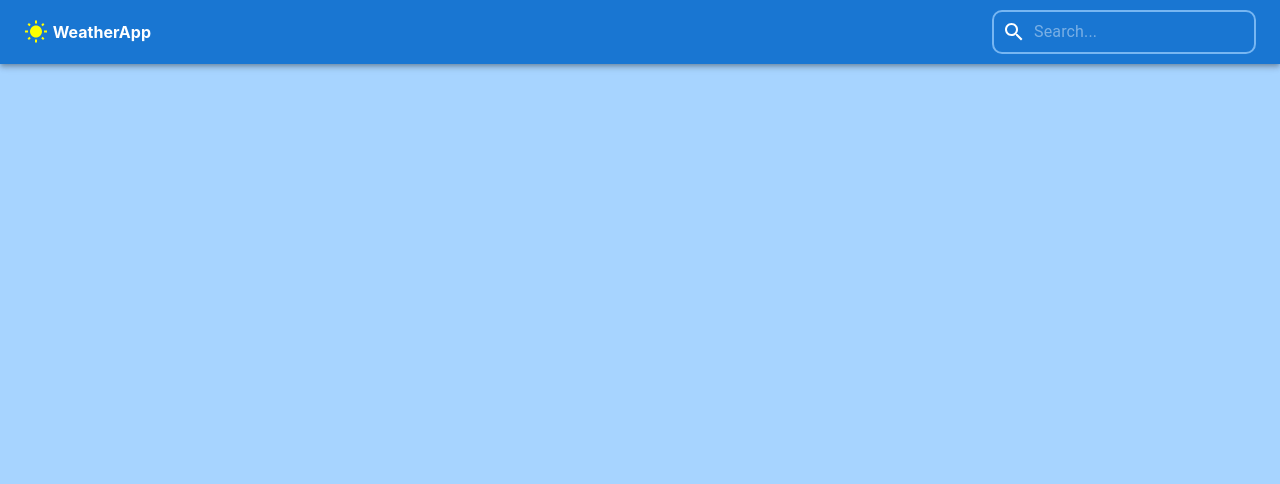
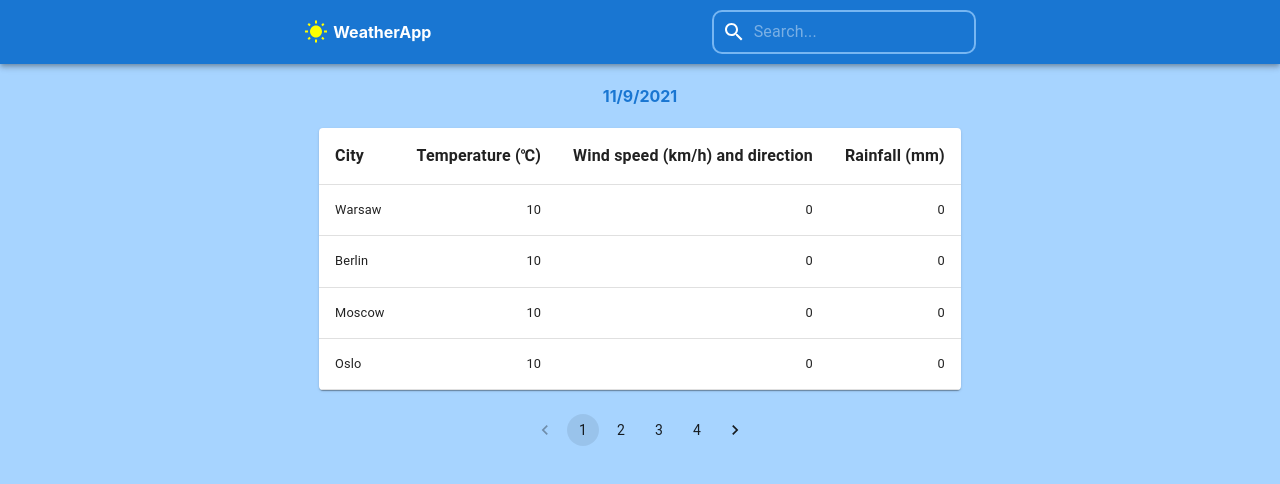
Before and after one commit to Kuczi11/Meteorology-project, a React (Create React App) app: page / in a window 1280 px wide. Shown: the top 484 px of the page. Built offline with nearby package versions, Linux system fonts and the light colour scheme.

Commit message:
general interface of app created

```diff
--- a/src/App.jsx
+++ b/src/App.jsx
@@ -1,10 +1,13 @@
 import React from 'react';
+import './reset.css';
 import Navbar from './components/Navbar';
+import Homepage from './components/Homepage';
 
 function App() {
   return (
     <div className="App">
       <Navbar />
+      <Homepage />
     </div>
   );
 }
--- /dev/null
+++ b/src/components/Homepage/CurrentDate/index.jsx
@@ -0,0 +1,18 @@
+import React from 'react';
+import useStyles from './styles';
+
+const CurrentDate = () => {
+  const classes = useStyles();
+  const date = new Date();
+  const actualDate = date.toLocaleDateString();
+
+  return (
+    <div className={classes.currentDate}>
+      <h2>
+        {actualDate}
+      </h2>
+    </div>
+  );
+};
+
+export default CurrentDate;
--- /dev/null
+++ b/src/components/Homepage/CurrentDate/styles.js
@@ -0,0 +1,13 @@
+import { makeStyles } from '@mui/styles';
+
+const useStyles = makeStyles({
+  currentDate: {
+    marginTop: '1.5em',
+    fontWeight: 'bold',
+    '& h2': {
+      color: '#1976D2',
+    },
+  },
+});
+
+export default useStyles;
--- /dev/null
+++ b/src/components/Homepage/WeatherInfo/index.jsx
@@ -0,0 +1,53 @@
+import React from 'react';
+import {
+  TableBody, Table, TableRow, TableCell, TableContainer,
+  Paper, TableHead,
+} from '@mui/material';
+import useStyles from './styles';
+
+const weatherData = (capital, temperature, windSpeed, rain) => ({
+  capital, temperature, windSpeed, rain,
+});
+
+const cities = [
+  weatherData('Warsaw', 10, 0, 0),
+  weatherData('Berlin', 10, 0, 0),
+  weatherData('Moscow', 10, 0, 0),
+  weatherData('Oslo', 10, 0, 0),
+];
+
+const WeatherInfo = () => {
+  const classes = useStyles();
+  return (
+    <div className={classes.tableContentContainer}>
+      <TableContainer component={Paper}>
+        <Table>
+          <TableHead>
+            <TableRow>
+              <TableCell className={classes.tableHeaderCell}>City</TableCell>
+              <TableCell className={classes.tableHeaderCell}>Temperature (&#8451;)</TableCell>
+              <TableCell className={classes.tableHeaderCell}>
+                Wind speed (km/h) and direction
+              </TableCell>
+              <TableCell className={classes.tableHeaderCell}>Rainfall (mm)</TableCell>
+            </TableRow>
+          </TableHead>
+          <TableBody>
+            {cities.map((city) => (
+              <TableRow
+                key={city.capital}
+              >
+                <TableCell className={classes.tableDataCell}>{city.capital}</TableCell>
+                <TableCell className={classes.tableDataCell} align="right">{city.temperature}</TableCell>
+                <TableCell className={classes.tableDataCell} align="right">{city.windSpeed}</TableCell>
+                <TableCell className={classes.tableDataCell} align="right">{city.rain}</TableCell>
+              </TableRow>
+            ))}
+          </TableBody>
+        </Table>
+      </TableContainer>
+    </div>
+  );
+};
+
+export default WeatherInfo;
--- /dev/null
+++ b/src/components/Homepage/WeatherInfo/styles.js
@@ -0,0 +1,19 @@
+import { makeStyles } from '@mui/styles';
+
+const useStyles = makeStyles({
+  tableContentContainer: {
+    margin: '1.5em 0',
+    maxWidth: '100%',
+  },
+
+  tableHeaderCell: {
+    fontWeight: 'bold!important',
+    fontSize: '1em!important',
+  },
+
+  tableDataCell: {
+    fontSize: '0.8em!important',
+  },
+});
+
+export default useStyles;
--- /dev/null
+++ b/src/components/Homepage/index.jsx
@@ -0,0 +1,20 @@
+import React from 'react';
+import { Pagination, Stack } from '@mui/material';
+import WeatherInfo from './WeatherInfo';
+import useStyles from './styles';
+import CurrentDate from './CurrentDate';
+
+const Homepage = () => {
+  const classes = useStyles();
+  return (
+    <div className={classes.homepageContainer}>
+      <CurrentDate />
+      <WeatherInfo />
+      <Stack spacing={2}>
+        <Pagination count={4} />
+      </Stack>
+    </div>
+  );
+};
+
+export default Homepage;
--- /dev/null
+++ b/src/components/Homepage/styles.js
@@ -0,0 +1,11 @@
+import { makeStyles } from '@mui/styles';
+
+const useStyles = makeStyles({
+  homepageContainer: {
+    display: 'flex',
+    flexDirection: 'column',
+    alignItems: 'center',
+  },
+});
+
+export default useStyles;
--- a/src/components/Navbar/index.jsx
+++ b/src/components/Navbar/index.jsx
@@ -17,7 +17,9 @@ const Navbar = () => {
             <h4>WeatherApp</h4>
           </div>
           <div className={classes.navbarSearch}>
-            <IconButton><SearchIcon /></IconButton>
+            <IconButton>
+              <SearchIcon />
+            </IconButton>
             <InputBase placeholder="Search..." />
           </div>
         </Toolbar>
--- a/src/components/Navbar/styles.js
+++ b/src/components/Navbar/styles.js
@@ -9,6 +9,7 @@ const useStyles = makeStyles({
 
     '& h4': {
       marginLeft: '0.3em',
+      transition: 'color 0.5s linear',
       '&:hover': {
         color: 'yellow',
         transition: 'color 0.5s linear',
@@ -19,6 +20,9 @@ const useStyles = makeStyles({
   navbarToolbar: {
     display: 'inherit',
     justifyContent: 'space-between',
+    '@media (min-width: 992px)': {
+      justifyContent: 'space-evenly',
+    },
   },
 
   navbarLogo: {
--- a/src/index.css
+++ b/src/index.css
@@ -1,8 +1,3 @@
-* {
-  margin: 0;
-  padding: 0;
-}
-
 body {
   font-family: -apple-system, BlinkMacSystemFont, 'Segoe UI', 'Roboto', 'Oxygen',
     'Ubuntu', 'Cantarell', 'Fira Sans', 'Droid Sans', 'Helvetica Neue',
--- /dev/null
+++ b/src/reset.css
@@ -0,0 +1,47 @@
+/* http://meyerweb.com/eric/tools/css/reset/
+   v2.0 | 20110126
+   License: none (public domain)
+*/
+
+html, body, div, span, applet, object, iframe,
+h1, h2, h3, h4, h5, h6, p, blockquote, pre,
+a, abbr, acronym, address, big, cite, code,
+del, dfn, em, img, ins, kbd, q, s, samp,
+small, strike, strong, sub, sup, tt, var,
+b, u, i, center,
+dl, dt, dd, ol, ul, li,
+fieldset, form, label, legend,
+table, caption, tbody, tfoot, thead, tr, th, td,
+article, aside, canvas, details, embed,
+figure, figcaption, footer, header, hgroup,
+menu, nav, output, ruby, section, summary,
+time, mark, audio, video {
+    margin: 0;
+    padding: 0;
+    border: 0;
+    font-size: 100%;
+    vertical-align: baseline;
+}
+/* HTML5 display-role reset for older browsers */
+article, aside, details, figcaption, figure,
+footer, header, hgroup, menu, nav, section {
+    display: block;
+}
+body {
+    line-height: 1;
+}
+ol, ul {
+    list-style: none;
+}
+blockquote, q {
+    quotes: none;
+}
+blockquote:before, blockquote:after,
+q:before, q:after {
+    content: '';
+    content: none;
+}
+table {
+    border-collapse: collapse;
+    border-spacing: 0;
+}
```
